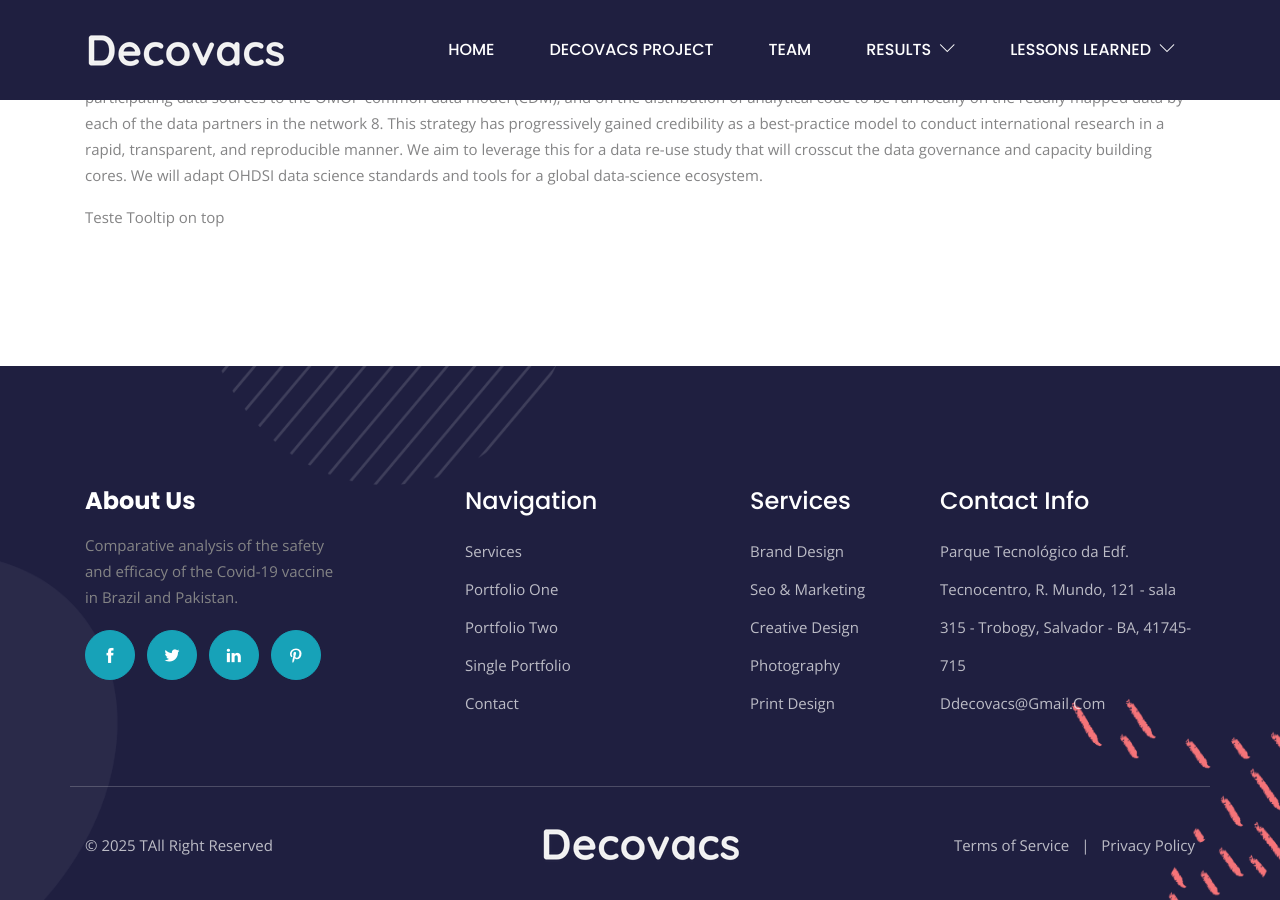
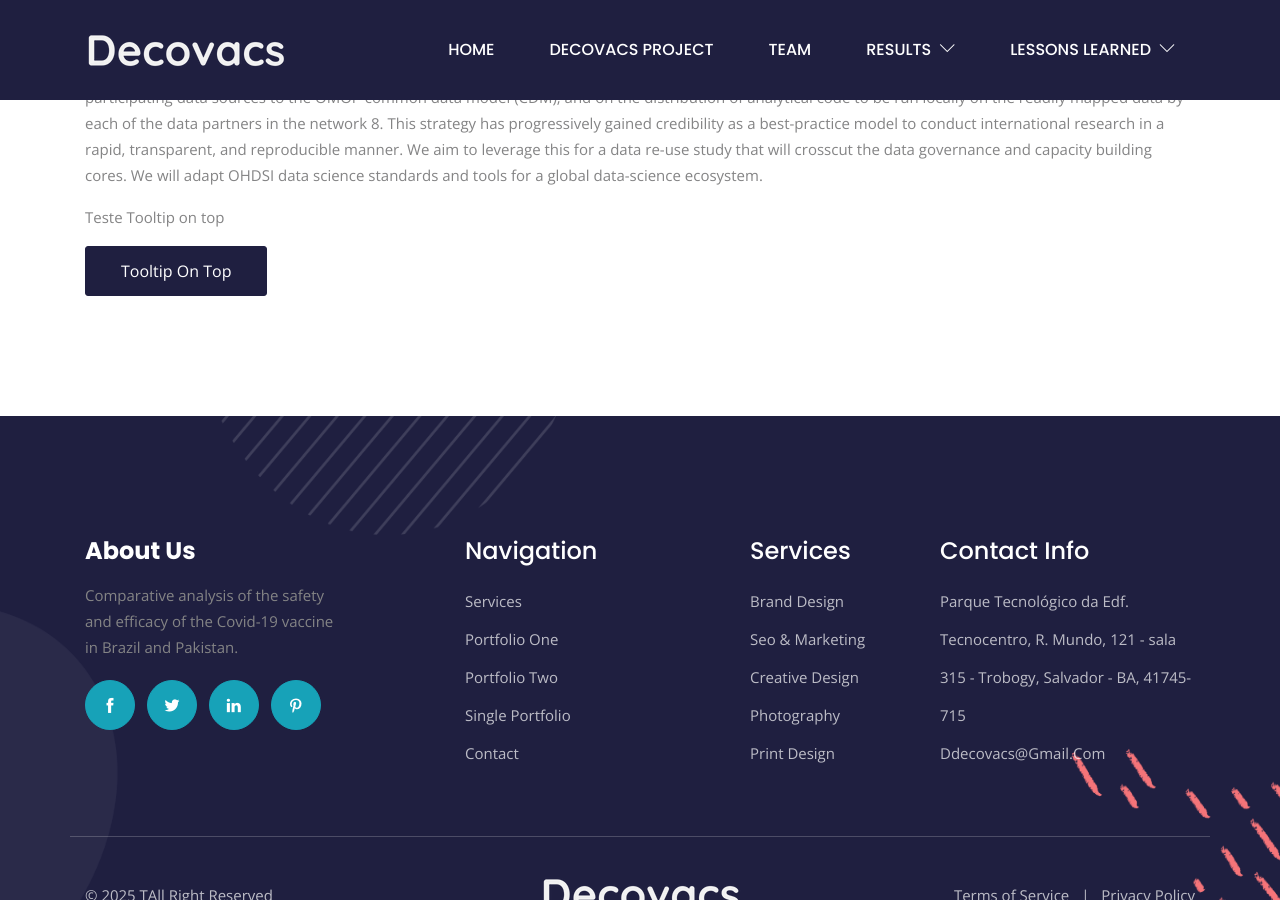
Before and after one commit to decovacs/decovacs.github.io, a Jekyll site: the page built from project.html, in a window 1280 px wide and 900 px high, scrolled down 1193 px. Built offline with Jekyll 4.4.1, drawn with Linux system fonts in a browser that asks for light colours.

Commit message:
banner e tooltip em project

```diff
--- a/project.html
+++ b/project.html
@@ -19,6 +19,9 @@ description: "Data Driven Ecosystem for Vaccine Surveillance and Equity"
 				<p>With Brazil and Pakistan aiming to fully vaccinate just under half a billion people in total, terabytes of valuable data are being generated daily. A framework for comparative analysis of COVID-19 vaccine effectiveness in different scenarios could foster evidence generation and provide the basis for further comparative analysis in the global south. Common barriers include limitations of safe and fair data curation, lack of standardised and open tools and analytics, reproducibility, and global and local contextualisation of findings.</p>
 				<p>We propose a model for rapid, reproducible, and open COVID-19 evidence generation through re-use of existing data. Our team together with the worldwide OHDSI (Observational Health Data Sciences and Informatics - OHDSI) community has led a federated distributed network analysis relying on mapping of participating data sources to the OMOP common data model (CDM), and on the distribution of analytical code to be run locally on the readily mapped data by each of the data partners in the network 8. This strategy has progressively gained credibility as a best-practice model to conduct international research in a rapid, transparent, and reproducible manner. We aim to leverage this for a data re-use study that will crosscut the data governance and capacity building cores. We will adapt OHDSI data science standards and tools for a global data-science ecosystem.</p>
 				<p>Teste <span data-toggle="tooltip" data-placement="top" title="Tooltip on top">  Tooltip on top</span></p>
+				<button type="button" class="btn btn-secondary" data-toggle="tooltip" data-placement="top" title="Tooltip on top">
+  Tooltip on top
+</button>
 			</div>
 		</div>
 	</div>
```
Also changed, not shown: other parts of project.html (+1 -1 lines).
